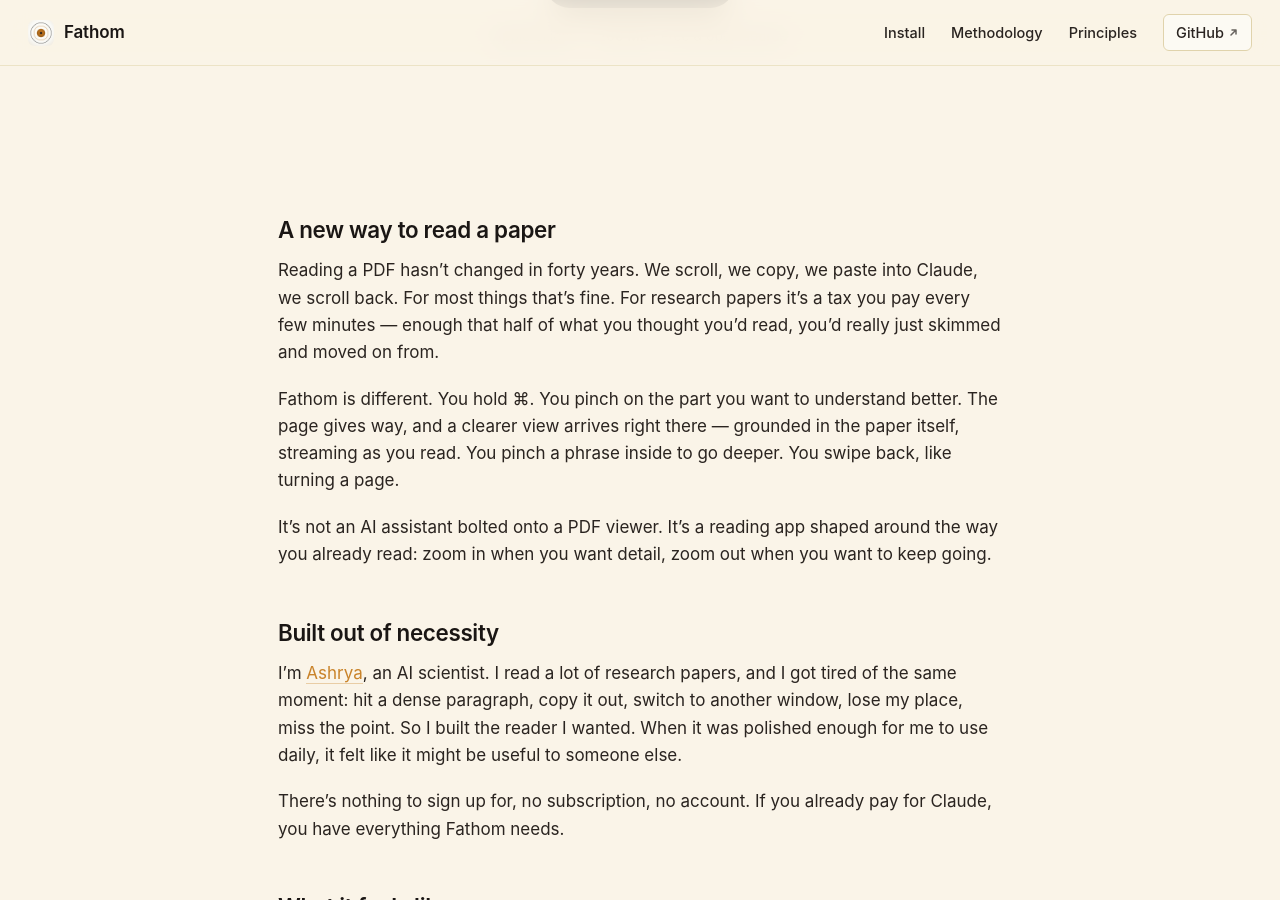
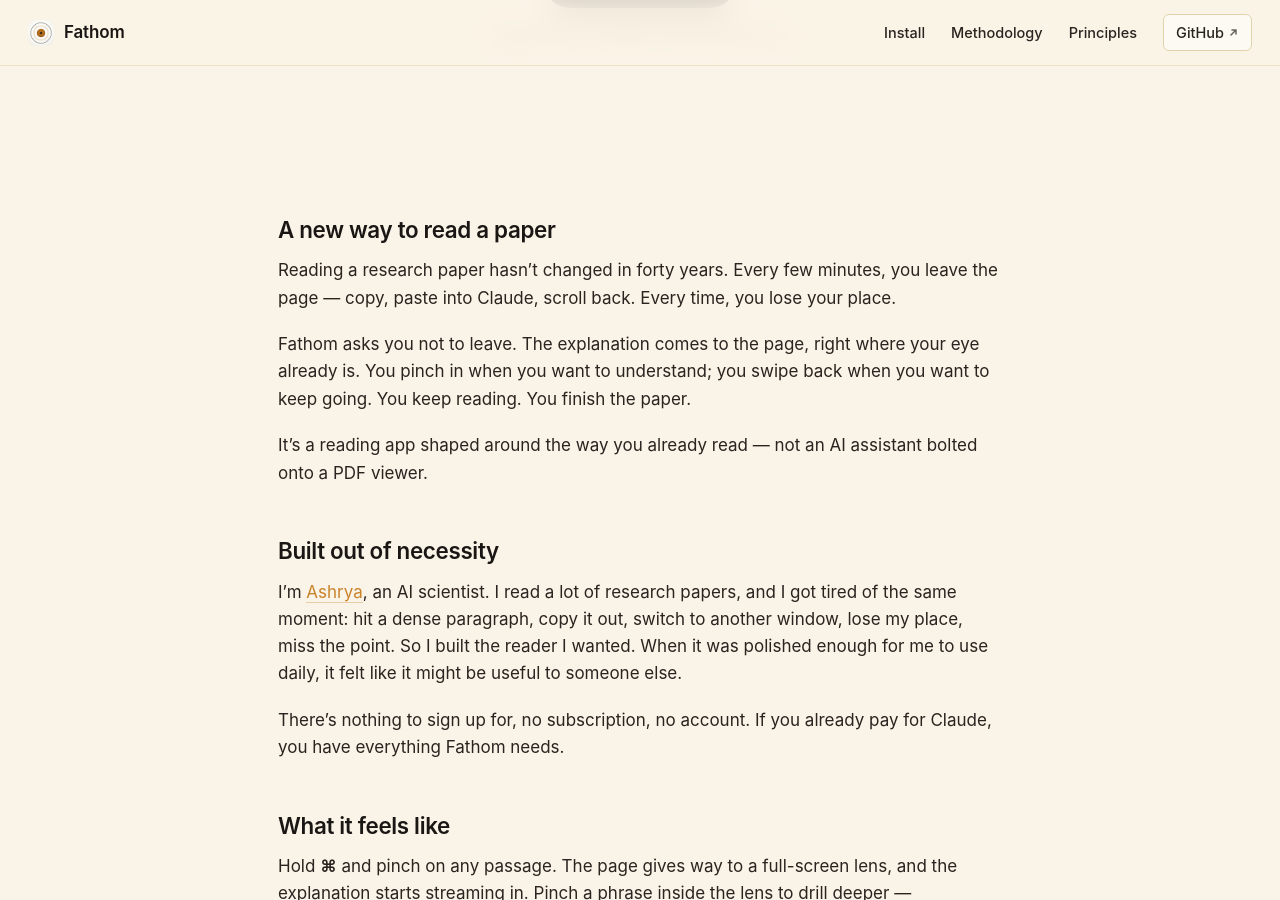
Before and after one commit to ashryaagr/Fathom, a Jekyll site: the page built from docs/index.md, in a window 1280 px wide and 900 px high, scrolled down 410 px. Built offline with Jekyll 4.4.1, drawn with Linux system fonts in a browser that asks for light colours.

Commit message:
Copy: Jobs-register opener — "Fathom asks you not to leave"
Short sentences, verbs forward, problem named as a felt experience rather
than a workflow description. The old paragraph kept explaining what the
gesture does; this one names the thing the gesture is a response to — the
breaking of the reading loop, the losing of your place every few minutes.

Fathom, reframed: a reader that asks you not to leave the page, not a
feature ladder of ⌘+pinch / swipe / drill.

README and docs/index.md both updated to share the same voice.

```diff
--- a/docs/index.md
+++ b/docs/index.md
@@ -5,19 +5,17 @@
 
 ## A new way to read a paper
 
-Reading a PDF hasn't changed in forty years. We scroll, we copy, we paste
-into Claude, we scroll back. For most things that's fine. For research
-papers it's a tax you pay every few minutes — enough that half of what you
-thought you'd read, you'd really just skimmed and moved on from.
+Reading a research paper hasn't changed in forty years. Every few minutes,
+you leave the page — copy, paste into Claude, scroll back. Every time, you
+lose your place.
 
-Fathom is different. You hold ⌘. You pinch on the part you want to
-understand better. The page gives way, and a clearer view arrives right
-there — grounded in the paper itself, streaming as you read. You pinch a
-phrase inside to go deeper. You swipe back, like turning a page.
+Fathom asks you not to leave. The explanation comes to the page, right
+where your eye already is. You pinch in when you want to understand; you
+swipe back when you want to keep going. You keep reading. You finish the
+paper.
 
-It's not an AI assistant bolted onto a PDF viewer. It's a reading app
-shaped around the way you already read: zoom in when you want detail,
-zoom out when you want to keep going.
+It's a reading app shaped around the way you already read — not an AI
+assistant bolted onto a PDF viewer.
 
 ## Built out of necessity
 
```
Also changed, not shown: README.md.
